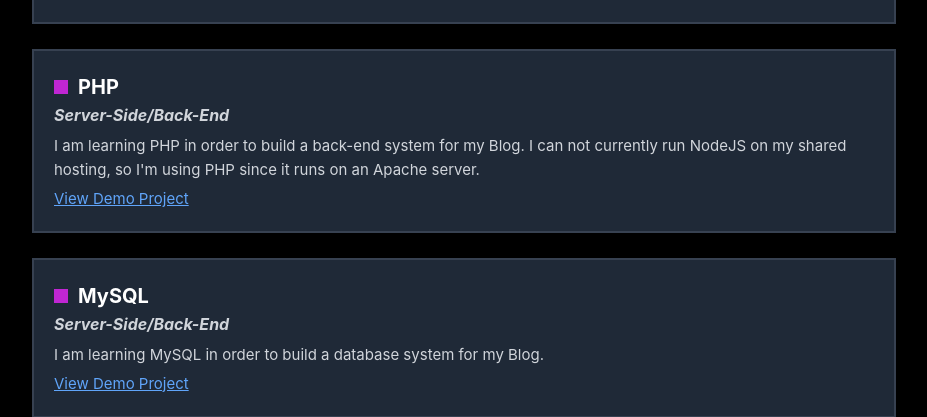
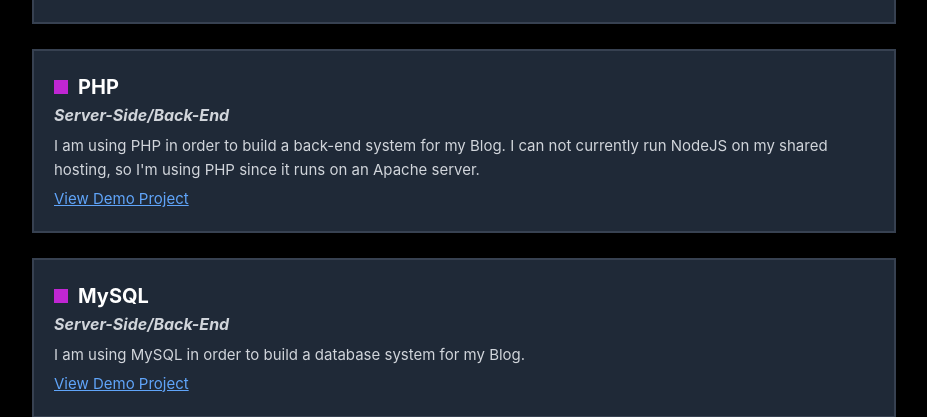
Before and after one commit to Cloudinnovates/gavinshr.com, a React (Create React App) app: page / in a window 1280 px wide. Shown: the part 1828-2245 px from the top of the page, without its empty margins (176-1103 px from the left). Built offline with nearby package versions, Linux system fonts and the light colour scheme; some icons are missing.

Commit message:
Updated wording in skills section

```diff
--- a/src/data.js
+++ b/src/data.js
@@ -78,7 +78,7 @@ export const skills = [
     urlOpensInNewTab: false,
     urlIsNavLink: false,
     urlIsHashLink: true,
-    moreInfo: "I am learning PHP in order to build a back-end system for my Blog. I can not currently run NodeJS on my shared hosting, so I'm using PHP since it runs on an Apache server.",
+    moreInfo: "I am using PHP in order to build a back-end system for my Blog. I can not currently run NodeJS on my shared hosting, so I'm using PHP since it runs on an Apache server.",
   },
   {
     skill: "MySQL",
@@ -89,7 +89,7 @@ export const skills = [
     urlOpensInNewTab: false,
     urlIsNavLink: false,
     urlIsHashLink: true,
-    moreInfo: "I am learning MySQL in order to build a database system for my Blog.",
+    moreInfo: "I am using MySQL in order to build a database system for my Blog.",
   },
   {
     skill: "Git/GitHub",
```
Also changed, not shown: 7 other files (tests, documents, lock files or other folders).
